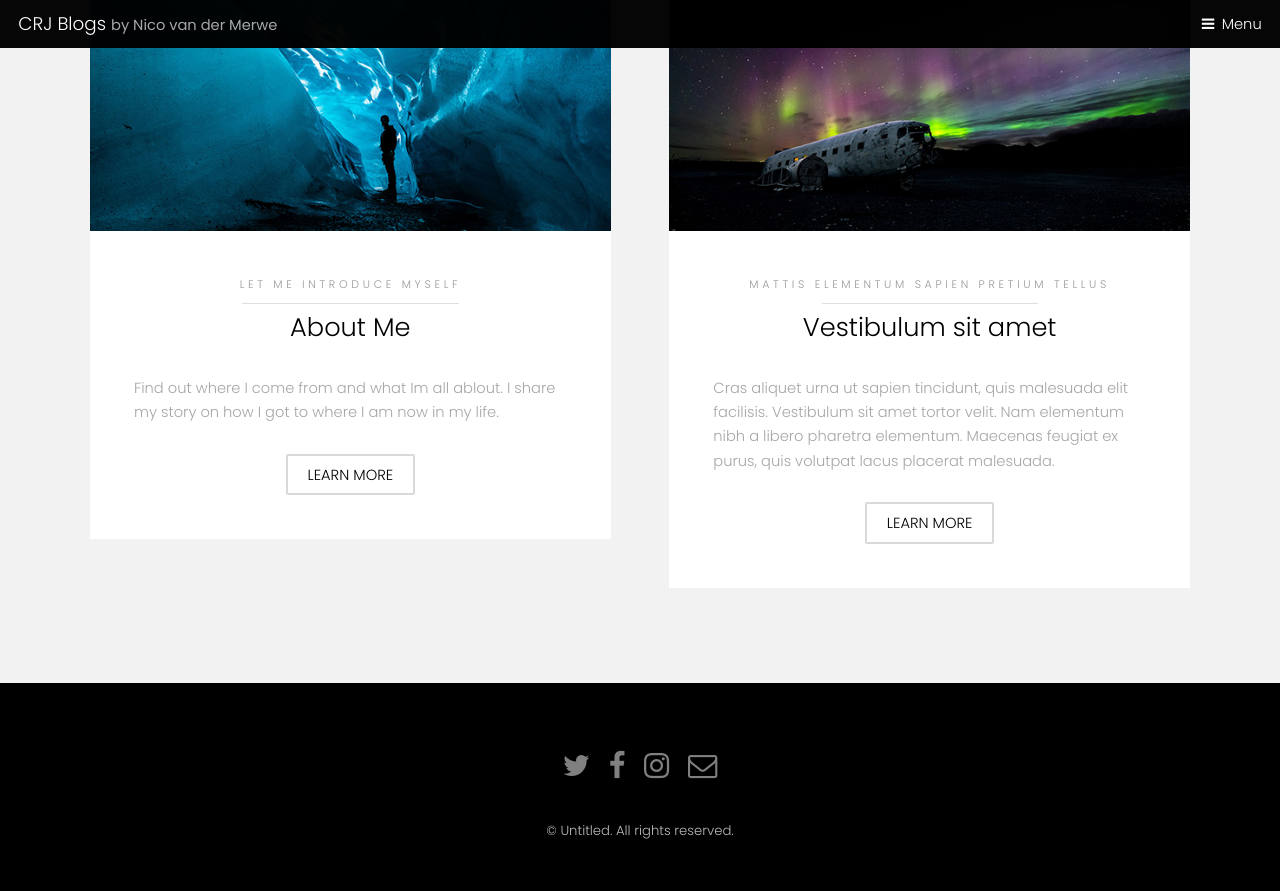
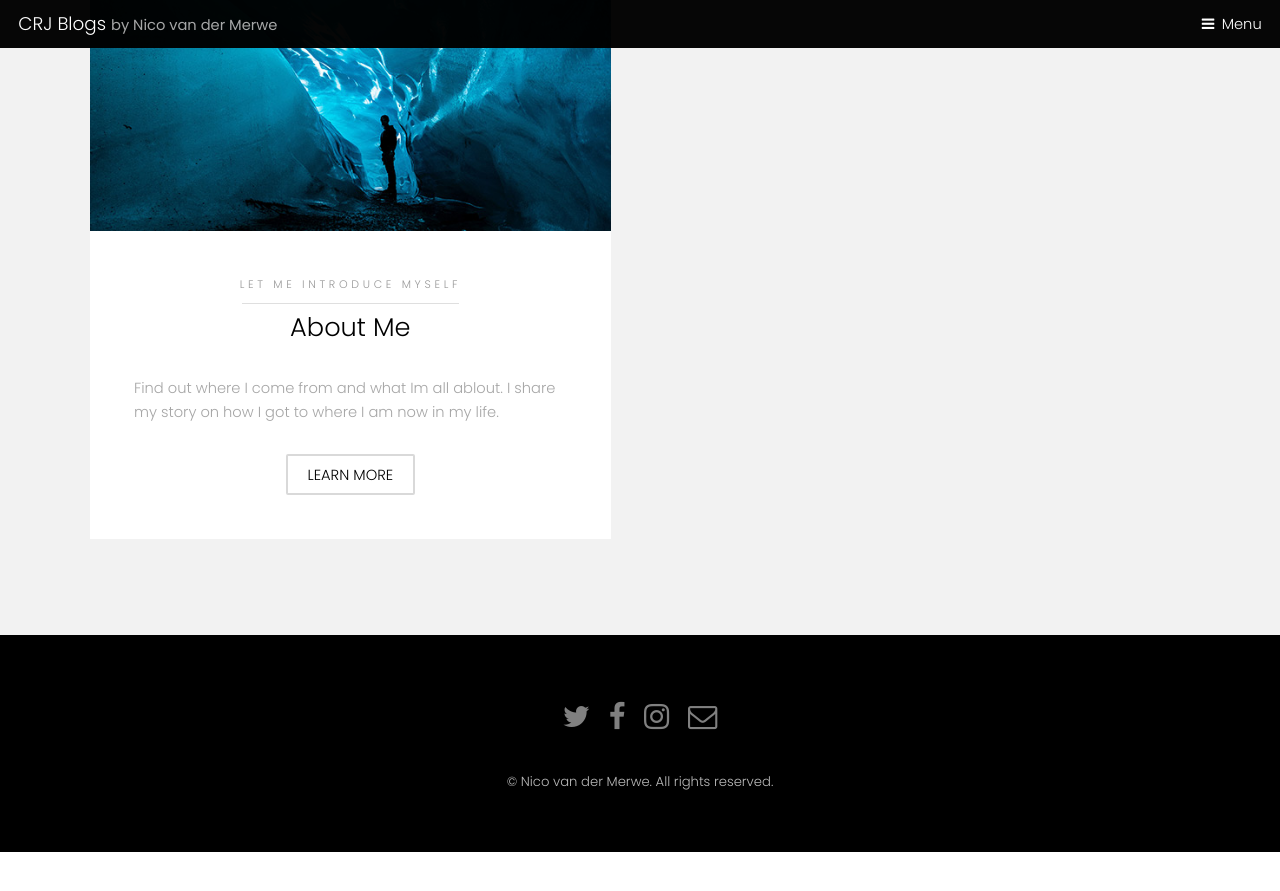
Before and after one commit to NicoVDMerweCRJ/NicoVDMerweCRJ.github.io, a Jekyll site: the page index.html, which Jekyll copies as it is, in a window 1280 px wide and 900 px high, scrolled down 792 px. Shown: the top 891 px of the window. Built offline with Jekyll 4.4.1, drawn with Linux system fonts in a browser that asks for light colours; after the commit the page ends 1644 px from its top, so only the background shows below that.

Commit message:
Update index.html

```diff
--- a/index.html
+++ b/index.html
@@ -71,7 +71,6 @@
 			<section id="one" class="wrapper style2">
 				<div class="inner">
 					<div class="grid-style">
-
 						<div>
 							<div class="box">
 								<div class="image fit">
@@ -89,25 +88,6 @@
 								</div>
 							</div>
 						</div>
-
-						<div>
-							<div class="box">
-								<div class="image fit">
-									<img src="images/pic03.jpg" alt="" />
-								</div>
-								<div class="content">
-									<header class="align-center">
-										<p>mattis elementum sapien pretium tellus</p>
-										<h2>Vestibulum sit amet</h2>
-									</header>
-									<p> Cras aliquet urna ut sapien tincidunt, quis malesuada elit facilisis. Vestibulum sit amet tortor velit. Nam elementum nibh a libero pharetra elementum. Maecenas feugiat ex purus, quis volutpat lacus placerat malesuada.</p>
-									<footer class="align-center">
-										<a href="#" class="button alt">Learn More</a>
-									</footer>
-								</div>
-							</div>
-						</div>
-
 					</div>
 				</div>
 			</section>
@@ -123,7 +103,7 @@
 					</ul>
 				</div>
 				<div class="copyright">
-					&copy; Untitled. All rights reserved.
+					&copy; Nico van der Merwe. All rights reserved.
 				</div>
 			</footer>
 
```
